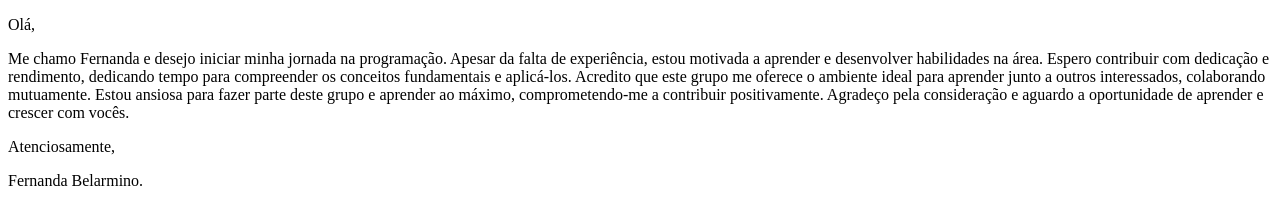
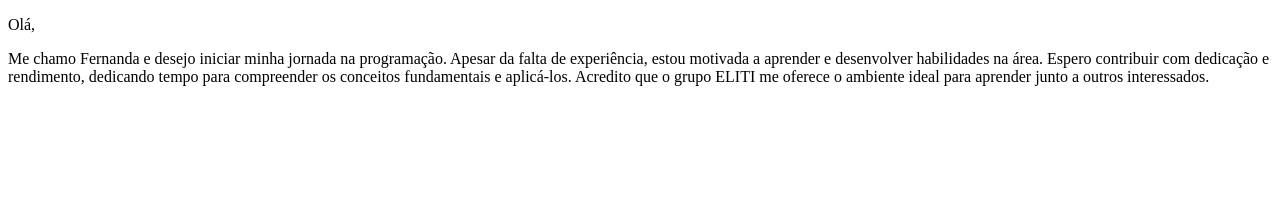
Before and after one commit to NandaBF/desafio-eliti, a plain HTML site: page index.html in a window 1280 px wide. Drawn offline with Linux system fonts and the light colour scheme.

Commit message:
Actualizar index.html

```diff
--- a/index.html
+++ b/index.html
@@ -8,9 +8,8 @@
 <body>
     <p>Olá,</p>
 
-    <p>Me chamo Fernanda e desejo iniciar minha jornada na programação. Apesar da falta de experiência, estou motivada a aprender e desenvolver habilidades na área. Espero contribuir com dedicação e rendimento, dedicando tempo para compreender os conceitos fundamentais e aplicá-los. Acredito que este grupo me oferece o ambiente ideal para aprender junto a outros interessados, colaborando mutuamente. Estou ansiosa para fazer parte deste grupo e aprender ao máximo, comprometendo-me a contribuir positivamente. Agradeço pela consideração e aguardo a oportunidade de aprender e crescer com vocês.</p>
+    <p>Me chamo Fernanda e desejo iniciar minha jornada na programação. Apesar da falta de experiência, estou motivada a aprender e desenvolver habilidades na área. Espero contribuir com dedicação e rendimento, dedicando tempo para compreender os conceitos fundamentais e aplicá-los. Acredito que o grupo ELITI me oferece o ambiente ideal para aprender junto a outros interessados. </p>
 
-    <p>Atenciosamente,</p>
-    <p>Fernanda Belarmino.</p>
+
 </body>
 </html>
```
